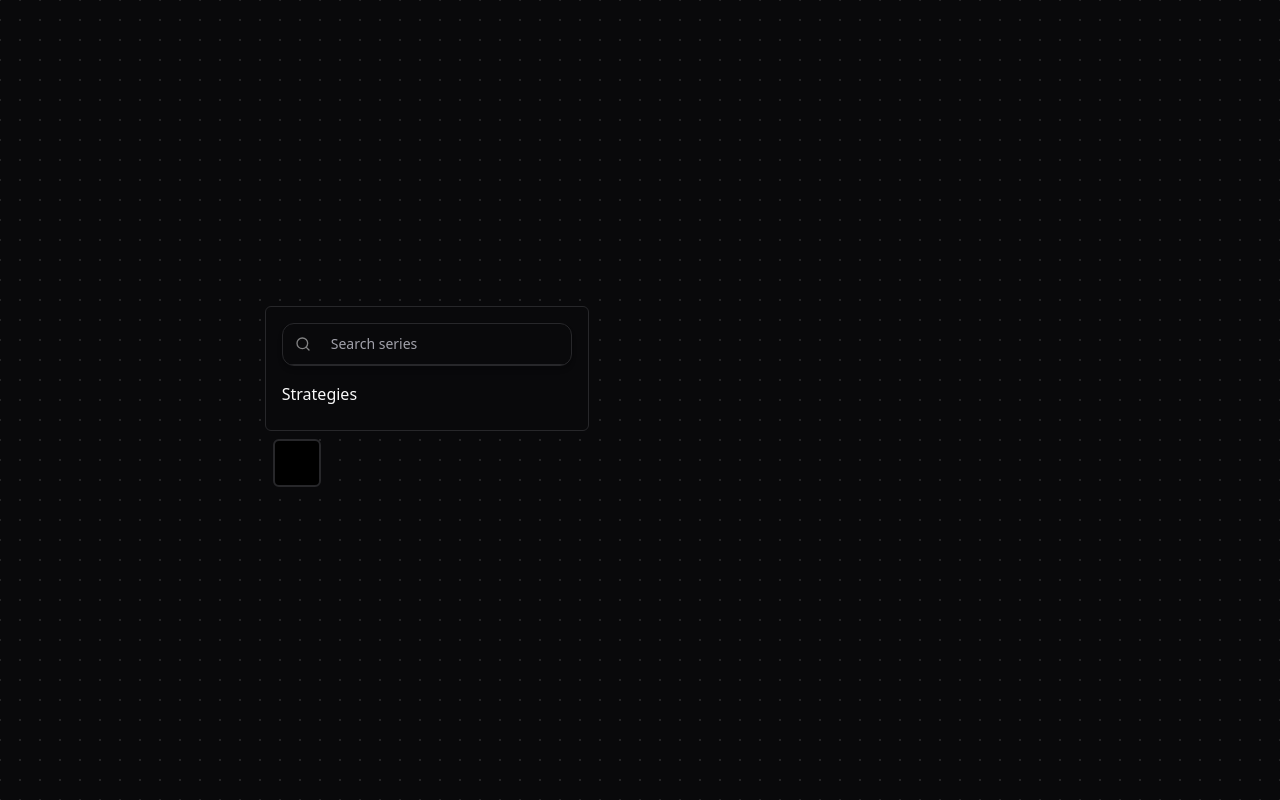
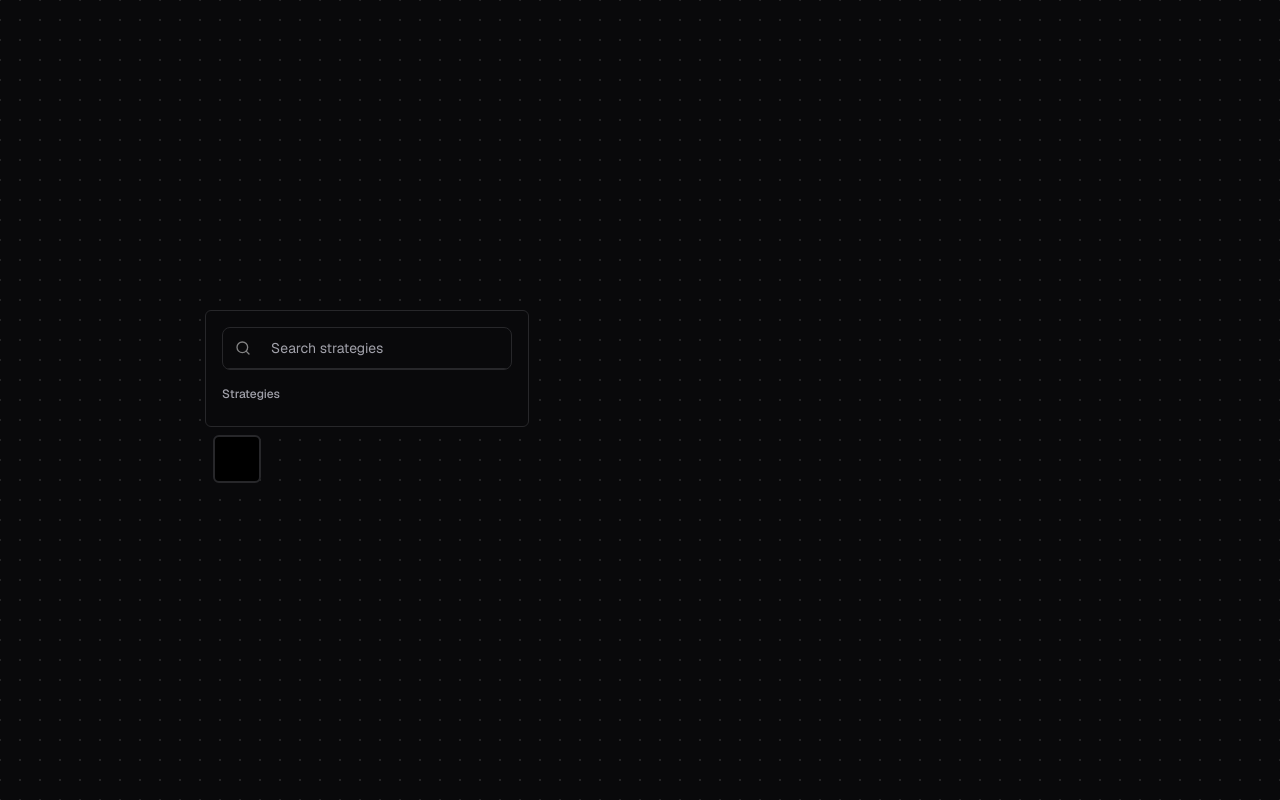
Before and after one commit to minollisantiago/Plots_workbench, a React (Vite) app in the folder client/: page / in a window 1280 px wide. Built offline with nearby package versions, Linux system fonts and the light colour scheme.

Commit message:
Improving the search command box, tinkering with the UI and shadcn

```diff
--- a/client/index.html
+++ b/client/index.html
@@ -9,7 +9,7 @@
 </head>
 
 <body>
-  <div id="root"></div>
+  <div id="root" class="antialiased font-sans"></div>
   <script type="module" src="/src/main.tsx"></script>
 </body>
 
--- a/client/src/components/plots/plot-canvas.tsx
+++ b/client/src/components/plots/plot-canvas.tsx
@@ -45,6 +45,7 @@ const PlotCanvas = () => {
 
       < SeriesGroup
         header="Strategies"
+        searchPlaceholder="Search strategies"
         series={SelectedSeries}
         availableSeries={exampleSeries}
         onAddSeries={handleAddSeries}
--- a/client/src/components/plots/series-group.tsx
+++ b/client/src/components/plots/series-group.tsx
@@ -5,24 +5,25 @@ import SeriesSearch from "@/components/plots/series-search"
 
 interface SeriesSelectionProps {
   header: string
+  searchPlaceholder: string
   series: Series[]
   availableSeries: Series[]
   onRemoveSeries: (id: string) => void
   onAddSeries: (series: Series) => void
 }
 
-const seriesGroup = ({ header, series, availableSeries, onRemoveSeries, onAddSeries }: SeriesSelectionProps) => {
+const seriesGroup = ({ header, searchPlaceholder, series, availableSeries, onRemoveSeries, onAddSeries }: SeriesSelectionProps) => {
   return (
     <div className="h-full w-[324px] p-4 rounded-md border bg-background">
       <div className="space-y-4">
         <SeriesSearch
           options={availableSeries}
           onSelect={(selectedSeries) => onAddSeries(selectedSeries as Series)}
-          placeholder="Search series"
+          placeholder={searchPlaceholder}
         />
         <ScrollArea className="h-full w-full">
           <div className="mb-2">
-            <h2 className="text-md font-medium">{header}</h2>
+            <h2 className="text-xs font-medium text-muted-foreground">{header}</h2>
           </div>
           <div className="space-y-2">
             {series.map((item) => (
--- a/client/src/components/plots/series-search.tsx
+++ b/client/src/components/plots/series-search.tsx
@@ -15,30 +15,30 @@ interface SeriesSearchProps {
 }
 
 const SeriesSearch = ({ placeholder = "Find series", options, onSelect }: SeriesSearchProps) => {
-  const [isOpen, setIsOpen] = useState(false)
+  const [open, setOpen] = useState(false)
 
   return (
-    <Command className="rounded-xl border shadow-md">
+    <Command className="rounded-lg border border-b-1">
       <CommandInput
+        className="border-0 focus-visible:ring-0"
         placeholder={placeholder}
-        onFocus={() => setIsOpen(true)}
-        onBlur={() => { setTimeout(() => setIsOpen(false), 200) }}
-        className="border-0"
+        onFocus={() => setOpen(true)}
+        onBlur={() => { setTimeout(() => setOpen(false), 200) }}
       />
-      {isOpen && (
+      {open && (
 
         <CommandList>
           <CommandEmpty>No results found.</CommandEmpty>
-          <CommandGroup>
+          <CommandGroup heading="Series">
             {options.map((series) => (
               <CommandItem
                 key={series.id}
                 onSelect={() => {
                   onSelect(series)
-                  setIsOpen(false)
+                  setOpen(false)
                 }}
               >
-                <div className="flex flex-col">
+                <div className="flex flex-row justify-between w-full">
                   <span>{series.label}</span>
                   <span className="text-sm text-muted-foreground">{series.subLabel}</span>
                 </div>
--- a/client/src/main.tsx
+++ b/client/src/main.tsx
@@ -1,5 +1,6 @@
 import { StrictMode } from 'react'
 import { createRoot } from 'react-dom/client'
+import './styles/fonts.css'
 import App from './App.tsx'
 
 createRoot(document.getElementById('root')!).render(
--- /dev/null
+++ b/client/src/styles/fonts.css
@@ -0,0 +1,145 @@
+/* Geist Sans */
+@font-face {
+  font-family: 'GeistSans';
+  src: url('/node_modules/geist/dist/fonts/geist-sans/Geist-Thin.woff2') format('woff2');
+  font-weight: 100;
+  font-style: normal;
+  font-display: swap;
+}
+
+@font-face {
+  font-family: 'GeistSans';
+  src: url('/node_modules/geist/dist/fonts/geist-sans/Geist-UltraLight.woff2') format('woff2');
+  font-weight: 200;
+  font-style: normal;
+  font-display: swap;
+}
+
+@font-face {
+  font-family: 'GeistSans';
+  src: url('/node_modules/geist/dist/fonts/geist-sans/Geist-Light.woff2') format('woff2');
+  font-weight: 300;
+  font-style: normal;
+  font-display: swap;
+}
+
+@font-face {
+  font-family: 'GeistSans';
+  src: url('/node_modules/geist/dist/fonts/geist-sans/Geist-Regular.woff2') format('woff2');
+  font-weight: 400;
+  font-style: normal;
+  font-display: swap;
+}
+
+@font-face {
+  font-family: 'GeistSans';
+  src: url('/node_modules/geist/dist/fonts/geist-sans/Geist-Medium.woff2') format('woff2');
+  font-weight: 500;
+  font-style: normal;
+  font-display: swap;
+}
+
+@font-face {
+  font-family: 'GeistSans';
+  src: url('/node_modules/geist/dist/fonts/geist-sans/Geist-SemiBold.woff2') format('woff2');
+  font-weight: 600;
+  font-style: normal;
+  font-display: swap;
+}
+
+@font-face {
+  font-family: 'GeistSans';
+  src: url('/node_modules/geist/dist/fonts/geist-sans/Geist-Bold.woff2') format('woff2');
+  font-weight: 700;
+  font-style: normal;
+  font-display: swap;
+}
+
+@font-face {
+  font-family: 'GeistSans';
+  src: url('/node_modules/geist/dist/fonts/geist-sans/Geist-Black.woff2') format('woff2');
+  font-weight: 800;
+  font-style: normal;
+  font-display: swap;
+}
+
+@font-face {
+  font-family: 'GeistSans';
+  src: url('/node_modules/geist/dist/fonts/geist-sans/Geist-UltraBlack.woff2') format('woff2');
+  font-weight: 900;
+  font-style: normal;
+  font-display: swap;
+}
+
+/* Geist Mono */
+@font-face {
+  font-family: 'GeistMono';
+  src: url('/node_modules/geist/dist/fonts/geist-mono/GeistMono-Thin.woff2') format('woff2');
+  font-weight: 100;
+  font-style: normal;
+  font-display: swap;
+}
+
+@font-face {
+  font-family: 'GeistMono';
+  src: url('/node_modules/geist/dist/fonts/geist-mono/GeistMono-UltraLight.woff2') format('woff2');
+  font-weight: 200;
+  font-style: normal;
+  font-display: swap;
+}
+
+@font-face {
+  font-family: 'GeistMono';
+  src: url('/node_modules/geist/dist/fonts/geist-mono/GeistMono-Light.woff2') format('woff2');
+  font-weight: 300;
+  font-style: normal;
+  font-display: swap;
+}
+
+@font-face {
+  font-family: 'GeistMono';
+  src: url('/node_modules/geist/dist/fonts/geist-mono/GeistMono-Regular.woff2') format('woff2');
+  font-weight: 400;
+  font-style: normal;
+  font-display: swap;
+}
+
+@font-face {
+  font-family: 'GeistMono';
+  src: url('/node_modules/geist/dist/fonts/geist-mono/GeistMono-Medium.woff2') format('woff2');
+  font-weight: 500;
+  font-style: normal;
+  font-display: swap;
+}
+
+@font-face {
+  font-family: 'GeistMono';
+  src: url('/node_modules/geist/dist/fonts/geist-mono/GeistMono-SemiBold.woff2') format('woff2');
+  font-weight: 600;
+  font-style: normal;
+  font-display: swap;
+}
+
+@font-face {
+  font-family: 'GeistMono';
+  src: url('/node_modules/geist/dist/fonts/geist-mono/GeistMono-Bold.woff2') format('woff2');
+  font-weight: 700;
+  font-style: normal;
+  font-display: swap;
+}
+
+@font-face {
+  font-family: 'GeistMono';
+  src: url('/node_modules/geist/dist/fonts/geist-mono/GeistMono-Black.woff2') format('woff2');
+  font-weight: 800;
+  font-style: normal;
+  font-display: swap;
+}
+
+@font-face {
+  font-family: 'GeistMono';
+  src: url('/node_modules/geist/dist/fonts/geist-mono/GeistMono-UltraBlack.woff2') format('woff2');
+  font-weight: 900;
+  font-style: normal;
+  font-display: swap;
+}
--- a/client/src/styles/style.css
+++ b/client/src/styles/style.css
@@ -961,10 +961,6 @@ body {
   height: 2.5rem;
 }
 
-.h-11 {
-  height: 2.75rem;
-}
-
 .h-12 {
   height: 3rem;
 }
@@ -1121,6 +1117,10 @@ body {
   justify-content: center;
 }
 
+.justify-between {
+  justify-content: space-between;
+}
+
 .gap-2 {
   gap: 0.5rem;
 }
@@ -1220,6 +1220,14 @@ body {
   border-top-width: 1px;
 }
 
+.border-b-0 {
+  border-bottom-width: 0px;
+}
+
+.border-b-2 {
+  border-bottom-width: 2px;
+}
+
 .border-input {
   border-color: hsl(var(--input));
 }
@@ -1272,19 +1280,6 @@ body {
   background-color: transparent;
 }
 
-.bg-rose-400 {
-  --tw-bg-opacity: 1;
-  background-color: rgb(251 113 133 / var(--tw-bg-opacity, 1));
-}
-
-.bg-muted {
-  background-color: hsl(var(--muted));
-}
-
-.bg-muted-foreground {
-  background-color: hsl(var(--muted-foreground));
-}
-
 .p-0 {
   padding: 0px;
 }
@@ -1311,11 +1306,6 @@ body {
 
 .p-\[1px\] {
   padding: 1px;
-}
-
-.px-0 {
-  padding-left: 0px;
-  padding-right: 0px;
 }
 
 .px-2 {
@@ -1378,6 +1368,10 @@ body {
   font-family: GeistMono, ui-monospace, SFMono-Regular, Menlo, Monaco, Consolas, "Liberation Mono", "Courier New", monospace;
 }
 
+.font-sans {
+  font-family: GeistSans, ui-sans-serif, system-ui, sans-serif, "Apple Color Emoji", "Segoe UI Emoji", "Segoe UI Symbol", "Noto Color Emoji";
+}
+
 .text-base {
   font-size: 1rem;
   line-height: 1.5rem;
@@ -1452,6 +1446,11 @@ body {
 
 .underline-offset-4 {
   text-underline-offset: 4px;
+}
+
+.antialiased {
+  -webkit-font-smoothing: antialiased;
+  -moz-osx-font-smoothing: grayscale;
 }
 
 .opacity-50 {
@@ -1493,10 +1492,6 @@ body {
 
 .outline {
   outline-style: solid;
-}
-
-.outline-0 {
-  outline-width: 0px;
 }
 
 .ring-offset-background {
@@ -1577,10 +1572,6 @@ body {
   opacity: 1;
 }
 
-.focus\:border-0:focus {
-  border-width: 0px;
-}
-
 .focus\:outline-none:focus {
   outline: 2px solid transparent;
   outline-offset: 2px;
@@ -1608,6 +1599,12 @@ body {
 .focus-visible\:ring-1:focus-visible {
   --tw-ring-offset-shadow: var(--tw-ring-inset) 0 0 0 var(--tw-ring-offset-width) var(--tw-ring-offset-color);
   --tw-ring-shadow: var(--tw-ring-inset) 0 0 0 calc(1px + var(--tw-ring-offset-width)) var(--tw-ring-color);
+  box-shadow: var(--tw-ring-offset-shadow), var(--tw-ring-shadow), var(--tw-shadow, 0 0 #0000);
+}
+
+.focus-visible\:ring-0:focus-visible {
+  --tw-ring-offset-shadow: var(--tw-ring-inset) 0 0 0 var(--tw-ring-offset-width) var(--tw-ring-offset-color);
+  --tw-ring-shadow: var(--tw-ring-inset) 0 0 0 calc(0px + var(--tw-ring-offset-width)) var(--tw-ring-color);
   box-shadow: var(--tw-ring-offset-shadow), var(--tw-ring-shadow), var(--tw-shadow, 0 0 #0000);
 }
 
@@ -1751,6 +1748,10 @@ body {
   .md\:w-\[220px\] {
     width: 220px;
   }
+
+  .md\:min-w-\[450px\] {
+    min-width: 450px;
+  }
 }
 
 @media (min-width: 1024px) {
```
